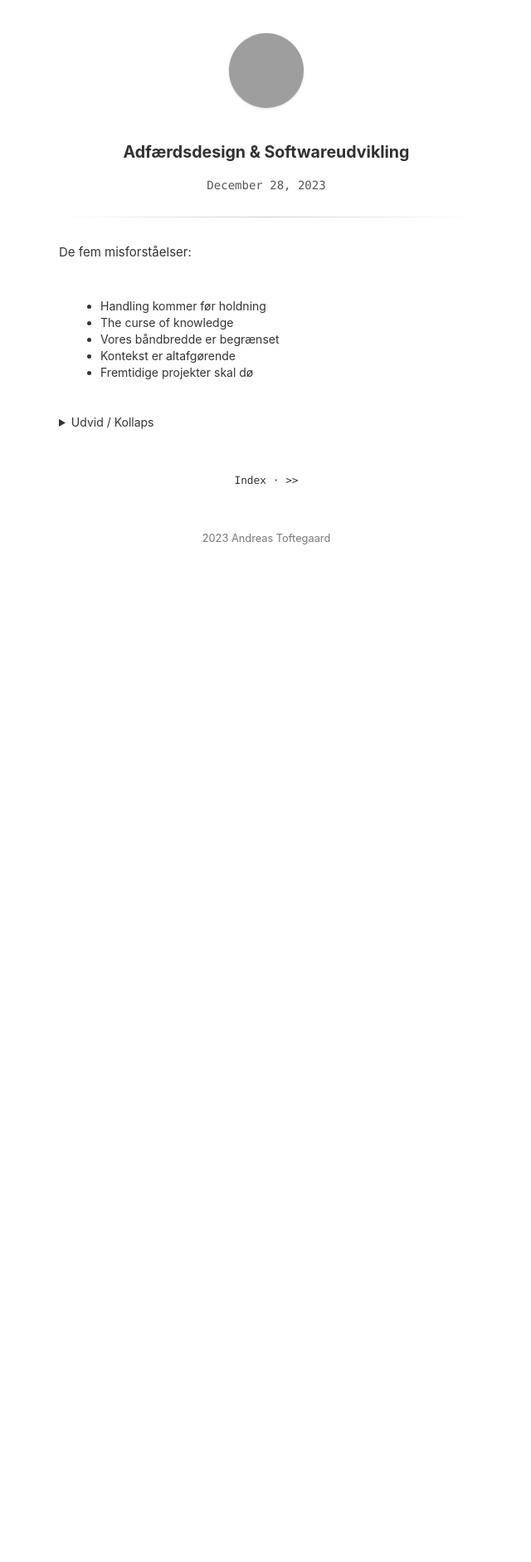
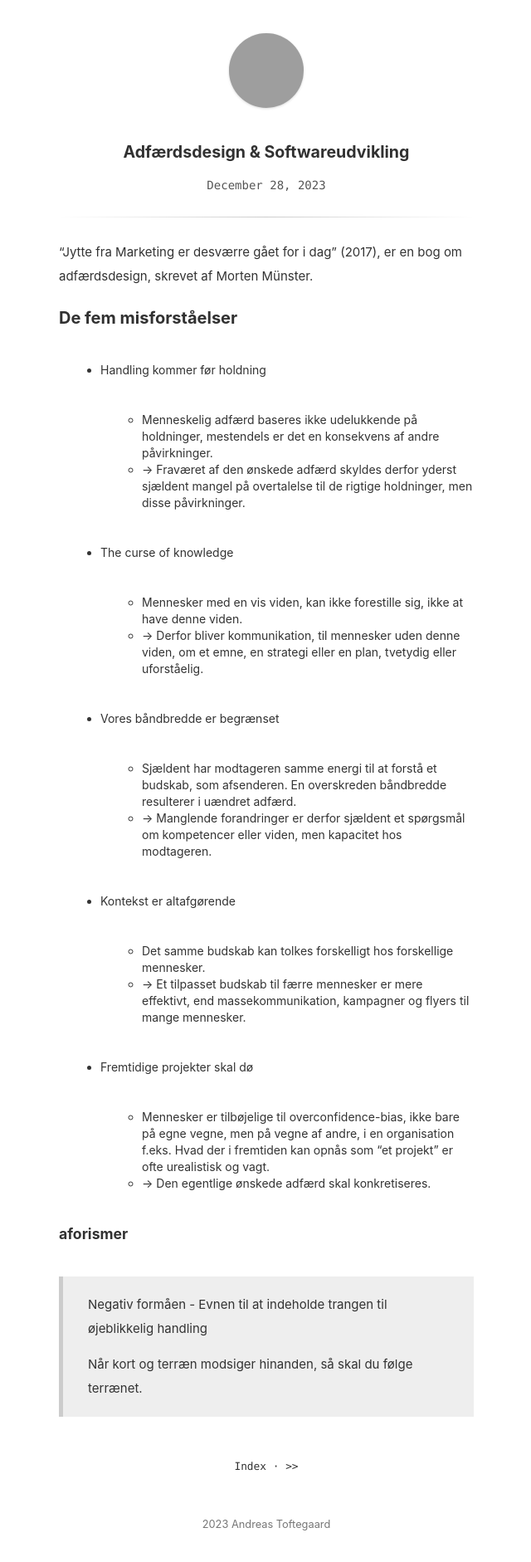
Before and after one commit to AtToftegaard/AtToftegaard.github.io, a Jekyll site: the page built from _posts/2023-12-28-jytte.md, in a window 1280 px wide. Shown: the whole page at 83% size, without its empty margins (319-959 px from the left). Built offline with Jekyll 4.4.1, drawn with Linux system fonts in a browser that asks for light colours; before the commit the page ends 900 px from its top, so only the background shows below that; grey boxes are pictures that could not be loaded.

Commit message:
fem misforståelser

```diff
--- a/_posts/2023-12-28-jytte.md
+++ b/_posts/2023-12-28-jytte.md
@@ -4,21 +4,35 @@ tags: [book]
 categories: [review]
 #date: 2019-06-25 13:14:15
 #excerpt: ''
-image: 'https://github.com/AtToftegaard/AtToftegaard.github.io/blob/master/assets/840546-156374-815-500.jpg'
+image: 'https://github.com/AtToftegaard/AtToftegaard.github.io/blob/master/assets/jytteforside.jpg'
 description: description
 #permalink:
 title: 'Adfærdsdesign & Softwareudvikling'
 ---
 
-De fem misforståelser:
+"Jytte fra Marketing er desværre gået for i dag" (2017), er en bog om adfærdsdesign, skrevet af Morten Münster.
+
+### De fem misforståelser
 
 - Handling kommer før holdning
+    - Menneskelig adfærd baseres ikke udelukkende på holdninger, mestendels er det en konsekvens af andre påvirkninger.
+    - &rarr; Fraværet af den ønskede adfærd skyldes derfor yderst sjældent mangel på overtalelse til de rigtige holdninger, men disse påvirkninger.
+
 - The curse of knowledge
+    - Mennesker med en vis viden, kan ikke forestille sig, ikke at have denne viden.
+    - &rarr; Derfor bliver kommunikation, til mennesker uden denne viden, om et emne, en strategi eller en plan, tvetydig eller uforståelig.
 - Vores båndbredde er begrænset
+    - Sjældent har modtageren samme energi til at forstå et budskab, som afsenderen. En overskreden båndbredde resulterer i uændret adfærd.
+    - &rarr; Manglende forandringer er derfor sjældent et spørgsmål om kompetencer eller viden, men kapacitet hos modtageren.
 - Kontekst er altafgørende
+    - Det samme budskab kan tolkes forskelligt hos forskellige mennesker.
+    - &rarr; Et tilpasset budskab til færre mennesker er mere effektivt, end massekommunikation, kampagner og flyers til mange mennesker.
 - Fremtidige projekter skal dø
+    - Mennesker er tilbøjelige til overconfidence-bias, ikke bare på egne vegne, men på vegne af andre, i en organisation f.eks. Hvad der i fremtiden kan opnås som "et projekt" er ofte urealistisk og vagt.
+    - &rarr; Den egentlige ønskede adfærd skal konkretiseres.
 
-<details markdown='1'><summary>Udvid / Kollaps</summary>
 
-Detaljer detaljer
-</details>
+#### aforismer
+> Negativ formåen - Evnen til at indeholde trangen til øjeblikkelig handling
+>
+> Når kort og terræn modsiger hinanden, så skal du følge terrænet.
```
Also changed, not shown: assets/jytteforside.jpg (renamed from assets/840546-156374-815-500.jpg).
